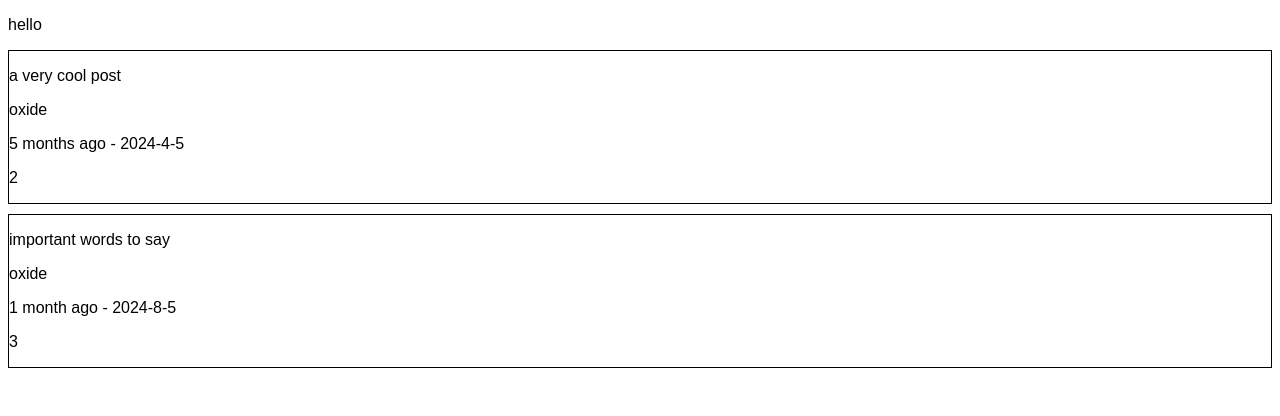
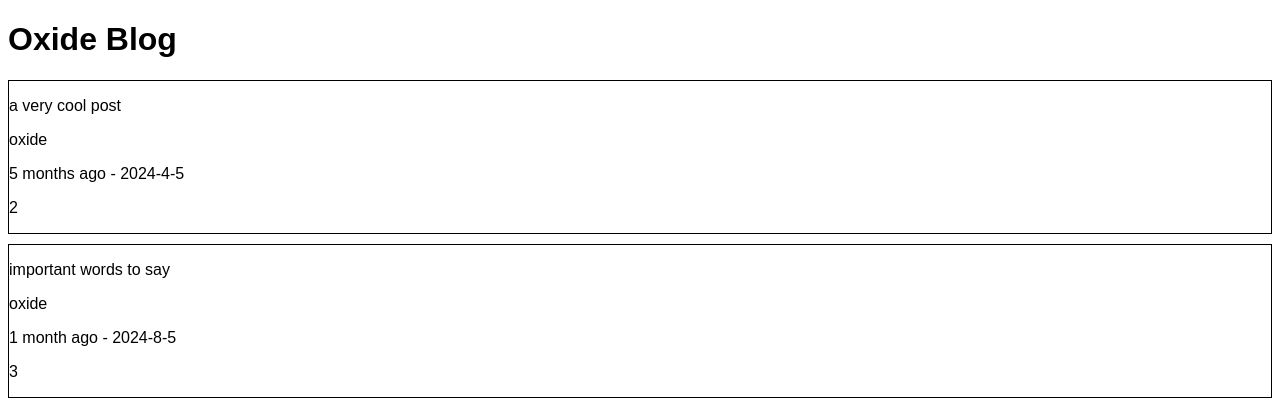
Before and after one commit to Sudidal/blog-webpage, a React (Vite) app: page /posts in a window 1280 px wide. Shown: the top 416 px of the page. Built offline with nearby package versions, Linux system fonts and the light colour scheme.

Commit message:
Chore: Change the file structure + some cleanup

```diff
--- a/src/components/posts/posts.jsx
+++ b/routes/posts.jsx
@@ -1,5 +1,5 @@
-import getPosts from "../../../mockPosts.js"
-import PostsList from "./postsList/postsList.jsx"
+import getPosts from "../mockPosts.js"
+import PostsList from "../src/components/postsList/postsList.jsx"
 
 function Posts() {
   const posts = getPosts()
--- a/src/components/app.jsx
+++ b/src/components/app.jsx
@@ -1,12 +1,10 @@
-import Posts from "./posts/posts.jsx";
 import { Outlet } from "react-router-dom";
 
 function App() {
   return (
     <div>
-      <p>hello</p>
+      <h1>Oxide Blog</h1>
       <Outlet />
-      {/* <Posts /> */}
     </div>
   );
 }
--- a/src/reactRouter.jsx
+++ b/src/reactRouter.jsx
@@ -1,6 +1,6 @@
 import { createBrowserRouter } from "react-router-dom";
 import App from "./components/app.jsx";
-import Posts from "./components/posts/posts.jsx";
+import Posts from "../routes/posts.jsx";
 
 const router = createBrowserRouter([
   {
```
Also changed, not shown: src/components/postCard/postCard.jsx (renamed from src/components/posts/postCard/postCard.jsx), src/components/postCard/postCard.module.css (renamed from src/components/posts/postCard/postCard.module.css), src/components/postsList/postsList.jsx (renamed from src/components/posts/postsList/postsList.jsx), src/components/postsList/postsList.module.css (renamed from src/components/posts/postsList/postsList.module.css).
